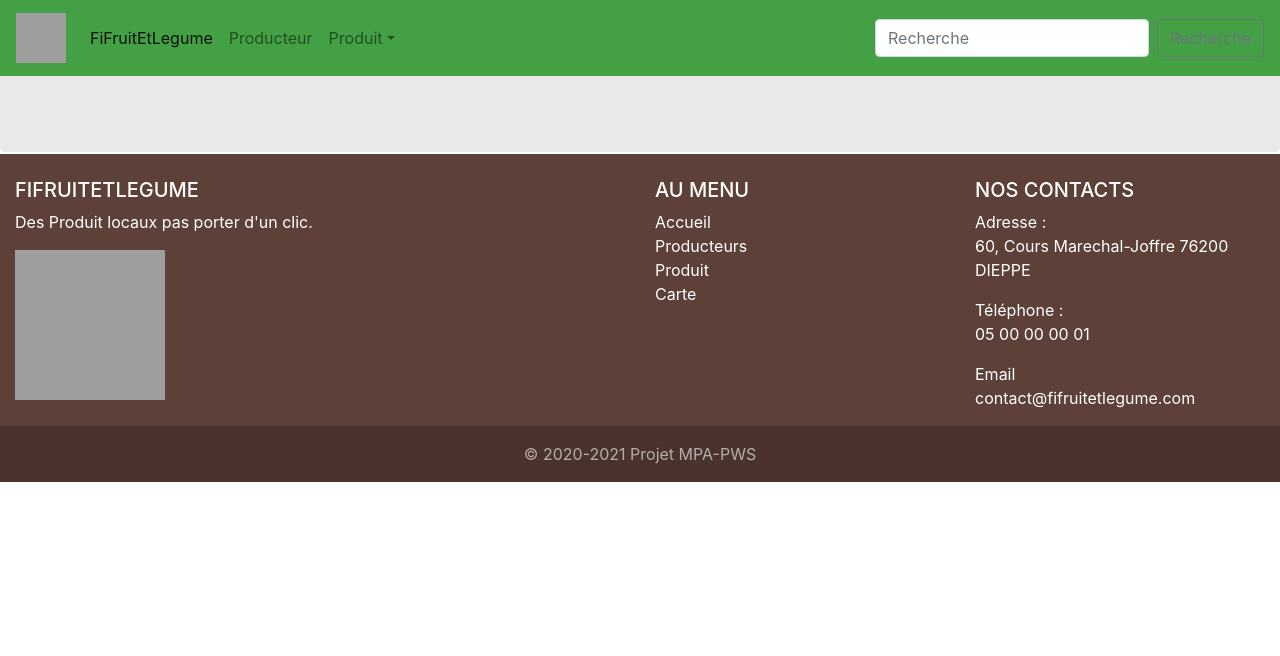
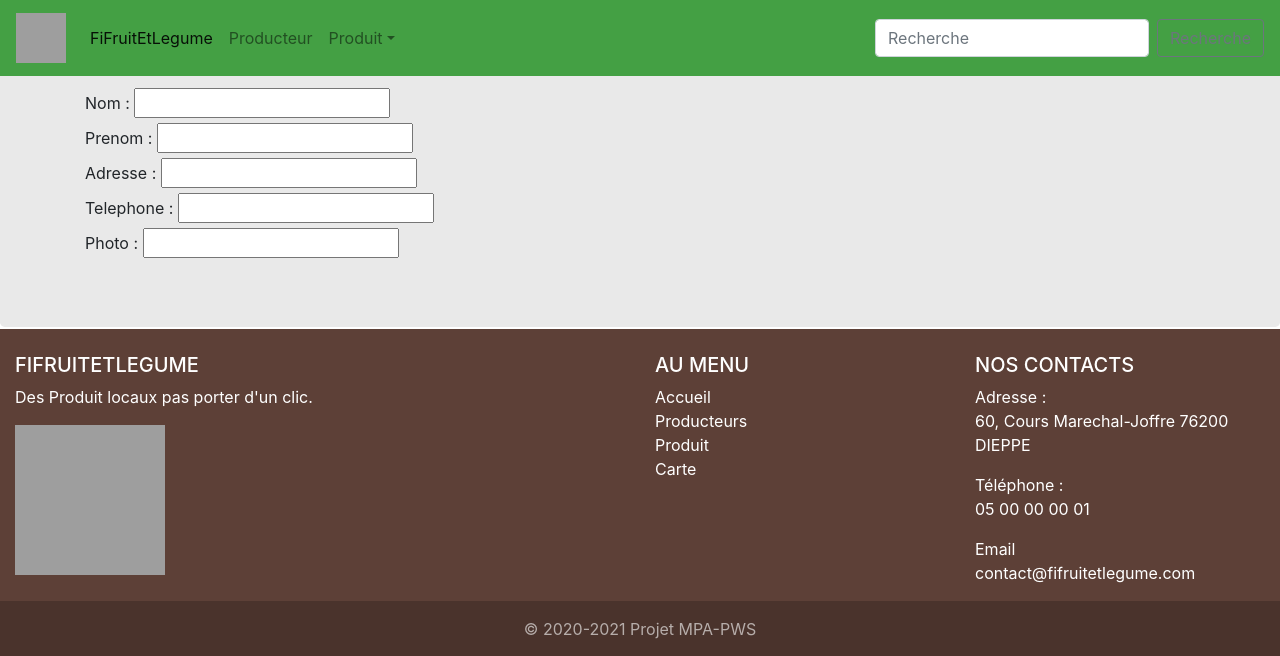
Before and after one commit to Gael-Mousset/FiFruitEtLegume, a Symfony app: template FiFruitEtLegume/templates/Connexion/connexion.html.twig in a window 1280 px wide. Shown: the top 656 px of the page. Run offline with Twig, Linux system fonts and the light colour scheme; the template is opened without the code that fills it, so the values that code supplies are empty; some libraries are stand-ins or nearby versions; grey boxes are pictures that could not be loaded.

Commit message:
[FIX] Ajout du formulaire dans la page d'inscription

```diff
--- a/FiFruitEtLegume/templates/Connexion/connexion.html.twig
+++ b/FiFruitEtLegume/templates/Connexion/connexion.html.twig
@@ -5,6 +5,28 @@
 
     </style>
     <div>
-
+        <form action="/Consommateur.php" method="post">
+            <div>
+                <label for="nom">Nom :</label>
+                <input type="text" id="nom" name="user_nom">
+            </div>
+            <div>
+                <label for="prenom">Prenom :</label>
+                <input type="text" id="prenom" name="user_prenom">
+            </div>
+            <div>
+                <label for="adresse">Adresse :</label>
+                <input type="text" id="adresse" name="user_adresse">
+            </div>
+            <div>
+                <label for="telephone">Telephone :</label>
+                <input type="text" id="telephone" name="user_telephone">
+            </div>
+            <div>
+                <label for="photo">Photo :</label>
+                <input type="text" id="photo" name="user_photo">
+            </div>
+            <!-- Bouton -->
+        </form>
     </div>
 {% endblock %}
```
